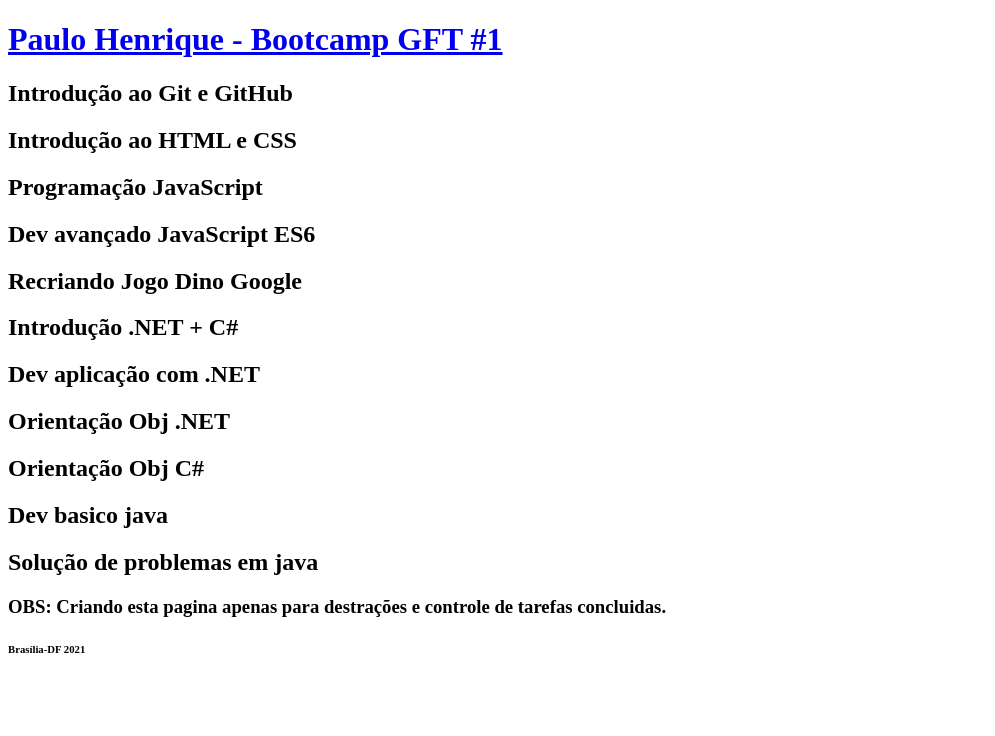
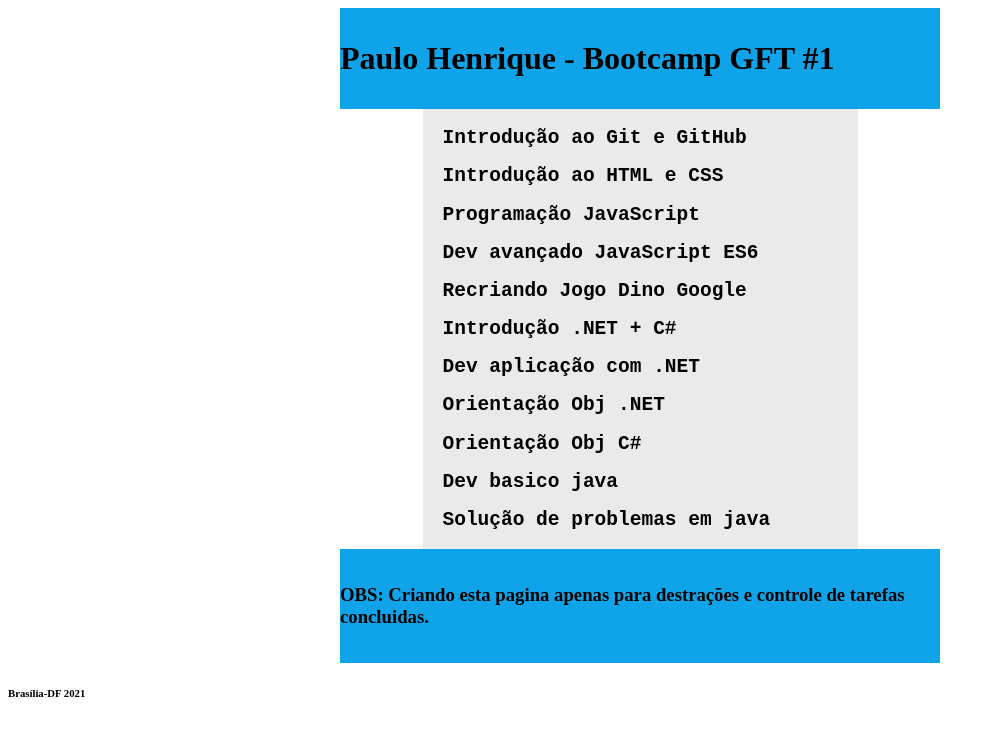
Before and after one commit to SadesTorm/Courses-Digital-Inovation, a plain HTML site: page BootCampGFT/index.html in a window 1280 px wide. Shown: the whole page, without its empty margins (0-995 px from the left). Drawn offline with Linux system fonts and the light colour scheme.

Commit message:
finalizando intro de HTML e CSS

```diff
--- a/BootCampGFT/index.html
+++ b/BootCampGFT/index.html
@@ -4,19 +4,19 @@
 
         <meta charset="UTF-8">
         <title>Bootcamp GFT</title>
-
+        <link rel="stylesheet" href="/BootCampGFT/styles/style.css">
 
     </head>
     <Body id="page-main">
          <header>
 
-            <h1><a href="https://github.com/SadesTorm/Courses-Digital-Inovation" target="_blank">Paulo Henrique - Bootcamp GFT #1</a></h1>
+            <h1 class="title"><a href="https://github.com/SadesTorm/Courses-Digital-Inovation" target="_blank">Paulo Henrique - Bootcamp GFT #1</a></h1>
 
         </header>
 
-        <section>
+        <section class="container-task">
 
-            <header>
+            <header class="tasks">
 
                 <h2>Introdução ao Git e GitHub</h2>
                 <h2>Introdução ao HTML e CSS</h2>
--- /dev/null
+++ b/BootCampGFT/styles/style.css
@@ -0,0 +1,29 @@
+header, h1{
+   background-color: rgb(15, 164, 233);
+   padding-top: 16px;
+   padding-bottom: 16px;
+   justify-content: space-between;
+   text-decoration: none;
+   width: 600px;
+   margin: auto;
+
+}
+
+.title a{
+    text-decoration: none;
+    color: black;
+    width: 40px;
+
+    text-align: justify;
+
+
+}
+
+.tasks{
+    background: rgb(235, 234, 234);
+    padding: 2px 15px 2px 20px;
+    font-family: monospace;
+    width: 400px;
+    margin: auto;
+
+}
```
